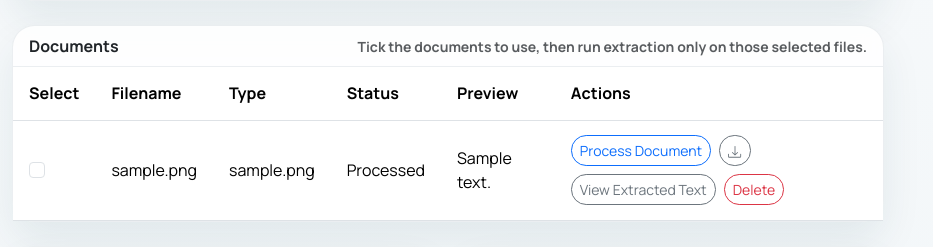
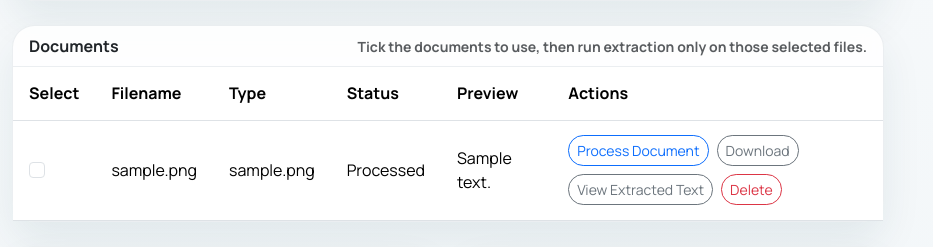
Before and after one commit to zageabb/tender_designer, a Flask app: page /tenders/1 in a window 1280 px wide. Shown: the part 853-1100 px from the top of the page, without its empty margins (0-933 px from the left). Run offline with Flask 3, Linux system fonts and the light colour scheme; data comes from the database, SQL or seed files in the repository; tables that the repository leaves empty hold one stand-in row (values such as "Sample post").

Commit message:
Make tender document download action visible

```diff
--- a/templates/tenders/detail.html
+++ b/templates/tenders/detail.html
@@ -115,12 +115,7 @@
                   <form method="post" action="{{ url_for('tenders.process_document', document_id=document.id) }}">
                     <button class="btn btn-sm btn-outline-primary" type="submit">Process Document</button>
                   </form>
-                  <a class="btn btn-sm btn-outline-secondary" href="{{ url_for('tenders.download_document', document_id=document.id) }}" title="Download uploaded document" aria-label="Download uploaded document">
-                    <svg xmlns="http://www.w3.org/2000/svg" width="14" height="14" fill="currentColor" viewBox="0 0 16 16" aria-hidden="true">
-                      <path d="M.5 9.9a.5.5 0 0 1 .5.5v2.6a.5.5 0 0 0 .5.5h12a.5.5 0 0 0 .5-.5v-2.6a.5.5 0 0 1 1 0v2.6A1.5 1.5 0 0 1 13.5 14.5h-12A1.5 1.5 0 0 1 0 13v-2.6a.5.5 0 0 1 .5-.5"/>
-                      <path d="M7.646 11.854a.5.5 0 0 0 .708 0l3-3a.5.5 0 0 0-.708-.708L8.5 10.293V1.5a.5.5 0 0 0-1 0v8.793L5.354 8.146a.5.5 0 1 0-.708.708z"/>
-                    </svg>
-                  </a>
+                  <a class="btn btn-sm btn-outline-secondary" href="{{ url_for('tenders.download_document', document_id=document.id) }}">Download</a>
                   <a class="btn btn-sm btn-outline-secondary" href="{{ url_for('tenders.view_document_text', document_id=document.id) }}">View Extracted Text</a>
                   <form method="post" action="{{ url_for('tenders.delete_document', document_id=document.id) }}" onsubmit="return confirm('Delete document {{ document.original_filename }}?');">
                     <button class="btn btn-sm btn-outline-danger" type="submit">Delete</button>
```
